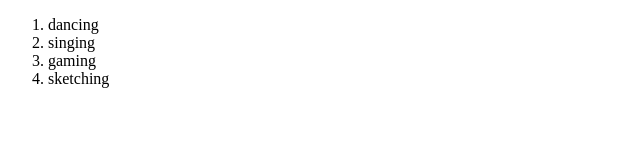
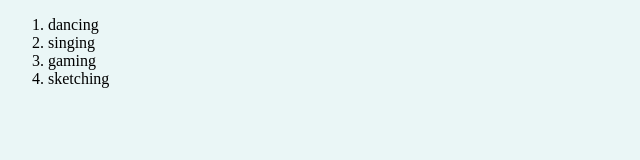
Before and after one commit to AjeetSinghArts/ASA, a plain HTML site: page hobbies.html in a window 1280 px wide. Shown: the whole page, without its empty margins (0-640 px from the left). Drawn offline with Linux system fonts and the light colour scheme.

Commit message:
Update hobbies.html

```diff
--- a/hobbies.html
+++ b/hobbies.html
@@ -2,7 +2,8 @@
 <html lang="en" dir="ltr">
   <head>
     <meta charset="utf-8">
-    <title></title>
+    <title>hobbies</title>
+      <link rel="stylesheet" href="css/style.css">
   </head>
   <body>
     <ol>
```
